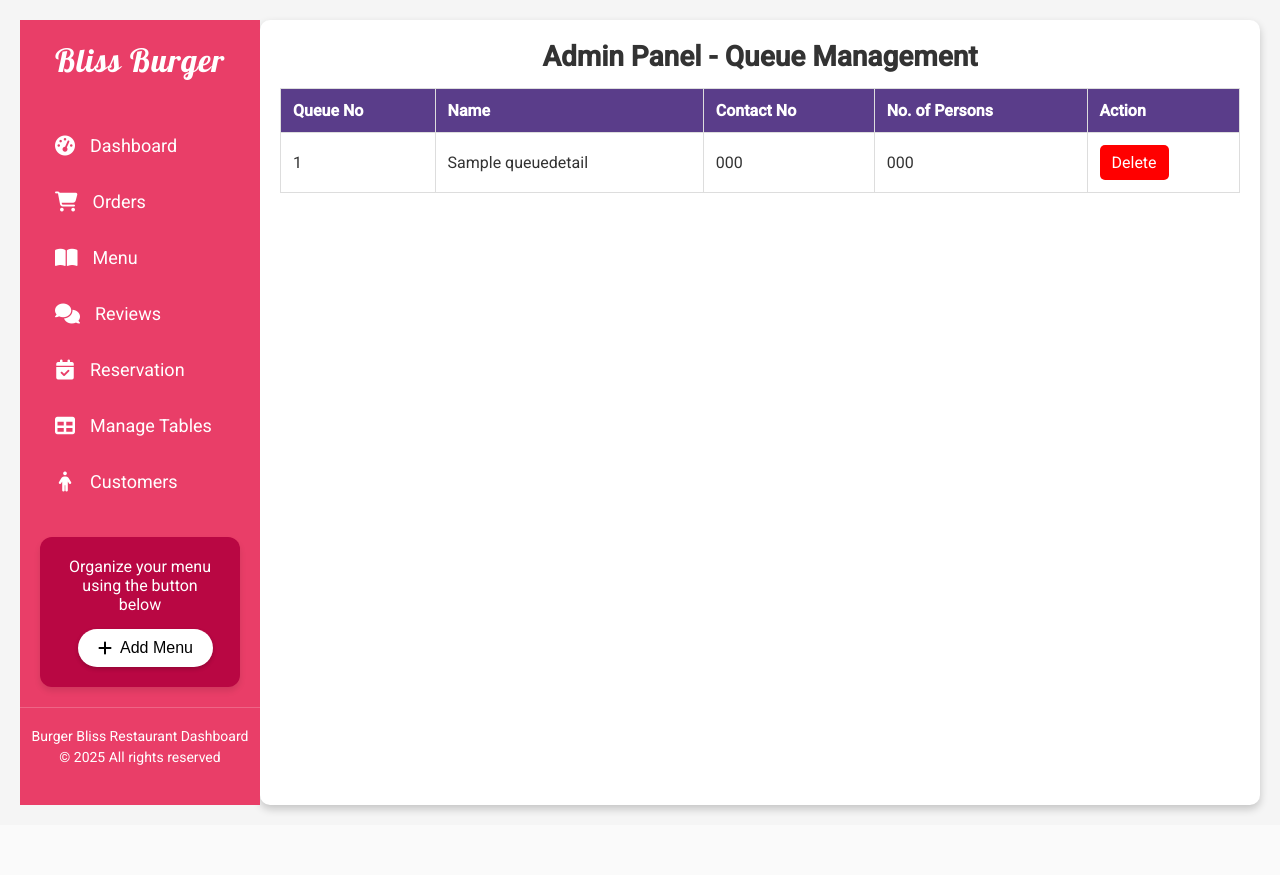
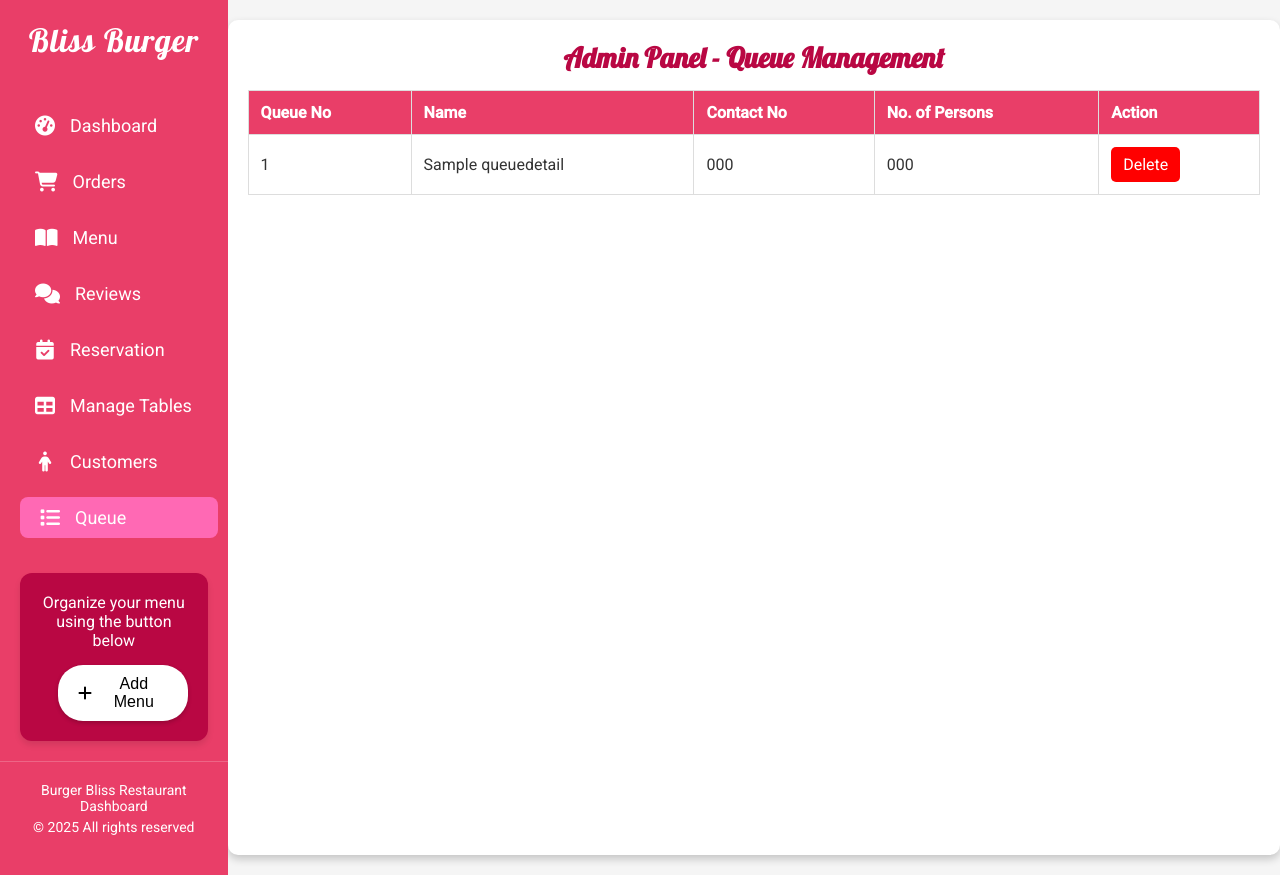
Before and after one commit to xianzhe11/CSAD-Project-Group_5, a PHP site: page /php_admin/admin_queue.php in a window 1280 px wide. Before the commit the page ends 813 px from the top, so only its background shows below. Run offline with PHP 8.4, Linux system fonts and the light colour scheme; tables that the repository leaves empty or names only in its code hold one stand-in row (values such as "Sample post").

Commit message:
changes to queue admin

```diff
--- a/css/admin_navbar.css
+++ b/css/admin_navbar.css
@@ -108,6 +108,9 @@
 
     .nav-items li:nth-child(7) {
         animation-delay: 1.1s;
+    }
+    .nav-items li:nth-child(8) {
+        animation-delay: 1.2s;
     }
 
     .nav-items li a {
--- a/css/navbar.css
+++ b/css/navbar.css
@@ -223,11 +223,8 @@
   transform: scale(1.05);
 }
 
-/* Removed Mobile Menu Toggle styles */
-
 /* Responsive design for smaller screens */
 @media (max-width: 768px) {
-  /* Since the mobile toggle is removed, always display nav-links */
   .nav-links {
     flex-direction: column;
     background-color: var(--navbar-bg);
--- a/php/queue-join.php
+++ b/php/queue-join.php
@@ -77,7 +77,7 @@
 <body>
     <div class="container">
         <h1>Join the Queue</h1>
-        <form method="POST" action="server.php">
+        <form method="POST" action="server-queue.php">
             <label for="name">Name:</label>
             <input type="text" name="name" required>
 
@@ -90,7 +90,7 @@
             <button type="submit" name="submit">Join Queue</button>
         </form>
 
-        <button class="admin-btn" onclick="window.location.href='admin.php'">Admin Panel</button>
+        <!--<button class="admin-btn" onclick="window.location.href='admin.php'">Admin Panel</button>-->
     </div>
 </body>
 </html>
--- a/php_admin/admin_navbar.php
+++ b/php_admin/admin_navbar.php
@@ -28,6 +28,7 @@
             <li><a href="admin_reservation.php" class="<?php echo ($current_page == 'admin_reservation') ? 'active' : ''; ?>"title="Reservation"><i class="fa-solid fa-calendar-check" aria-hidden="true"></i>Reservation</a></li>
             <li><a href="admin_table.php" class="<?php echo ($current_page == 'admin_table') ? 'active' : ''; ?>" title="Tables"><i class="fa-solid fa-table" aria-hidden="true"></i>Manage Tables</a></li>
             <li><a href="admin_users.php" class="<?php echo ($current_page == 'admin_users') ? 'active' : ''; ?>" title="Customers"><i class="fa-solid fa-person" aria-hidden="true"></i>Customers</a></li>
+            <li><a href="admin_queue.php" class="<?php echo ($current_page == 'admin_queue') ? 'active' : ''; ?>" title="Queue"><i class="fa-solid fa-list" aria-hidden="true"></i>Queue</a></li>
         </ul>
 
         <!-- Add Menu Box -->
--- a/php_admin/admin_queue.php
+++ b/php_admin/admin_queue.php
@@ -8,14 +8,14 @@
 <head>
     <meta charset="UTF-8">
     <meta name="viewport" content="width=device-width, initial-scale=1.0">
+    <link href="https://fonts.googleapis.com/css?family=Lobster|Roboto:400,500&display=swap" rel="stylesheet" />
     <title>Admin Panel</title>
     <style>
+
         body {
             font-family: Arial, sans-serif;
             background-size: cover;
             color: white;
-            text-align: center;
-            padding: 20px;
         }
 
         .container {
@@ -24,14 +24,17 @@
             padding: 20px;
             border-radius: 10px;
             box-shadow: 0px 4px 8px rgba(0, 0, 0, 0.2);
-            display: inline-block;
             width: 90%;
-            max-width: 1000px;
+            /*max-width: 1000px;  */
+            margin: 20px auto;
+            text-align: center;
         }
 
         h1 {
             font-size: 28px;
             margin-bottom: 15px;
+            font-family: 'Lobster', cursive;
+            color: #b90743;;
         }
 
         table {
@@ -47,7 +50,7 @@
         }
 
         th {
-            background: #5a3d8a;
+            background: #e93e68;
             color: white;
         }
 
```
